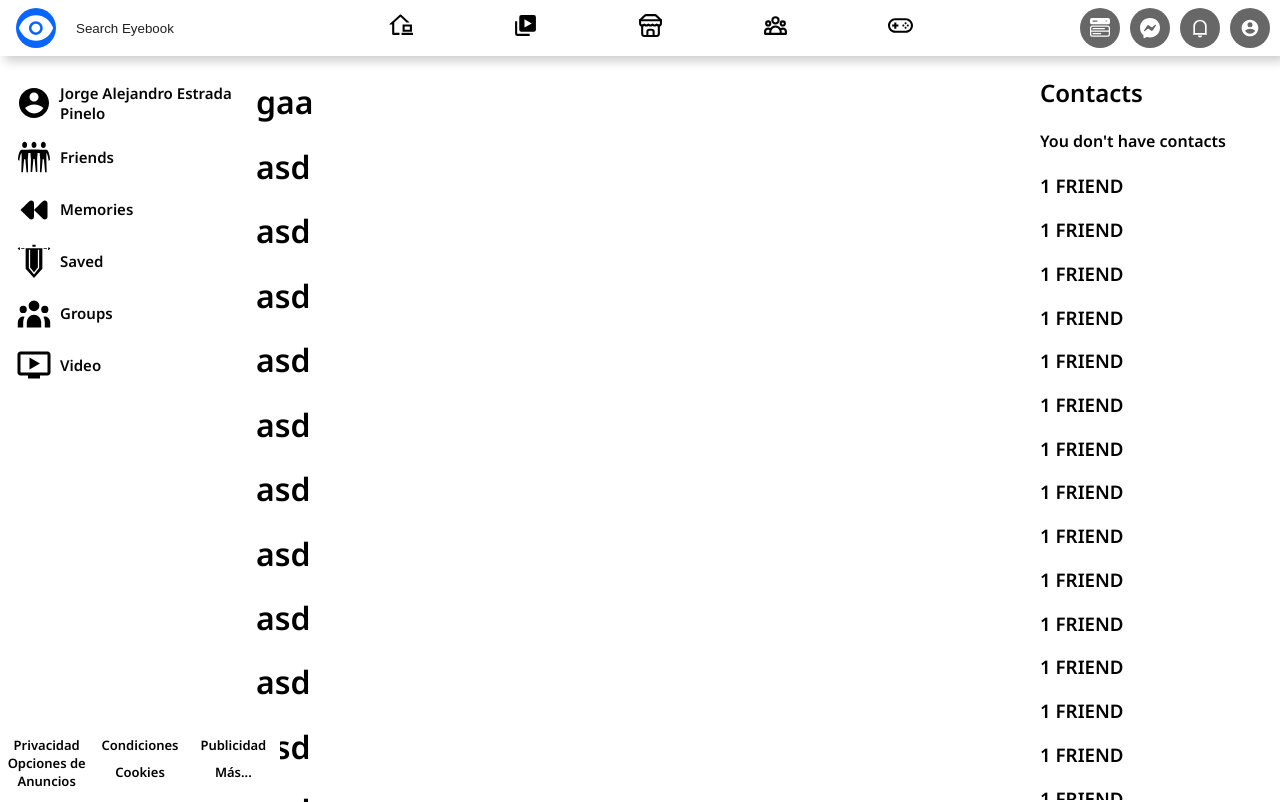
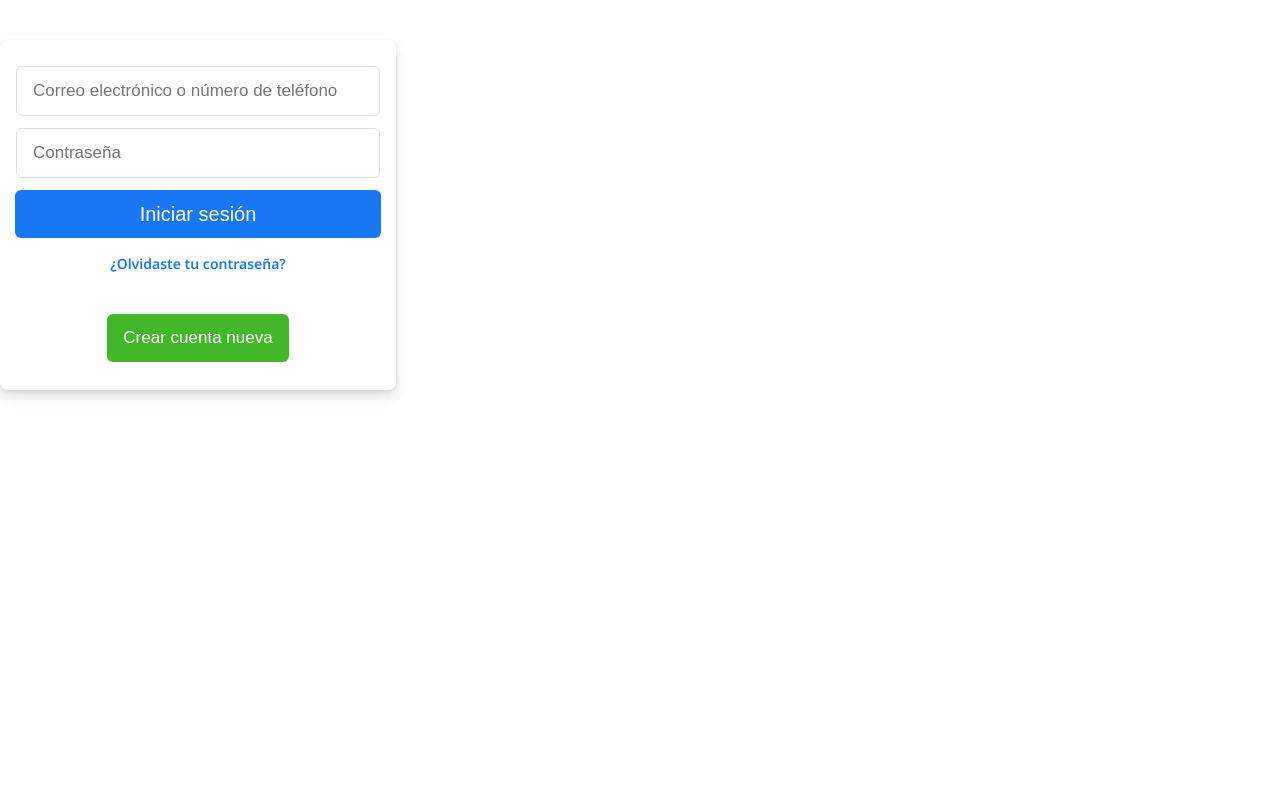
Before and after one commit to IIJorgeEstradaII/Eyebook, a React (Vite) app: page / in a window 1280 px wide. Shown: the top 802 px of the page. Built offline with nearby package versions, Linux system fonts and the light colour scheme.

Commit message:
Added Login pagew

```diff
--- a/package.json
+++ b/package.json
@@ -10,6 +10,7 @@
     "preview": "vite preview"
   },
   "dependencies": {
+    "axios": "^1.6.2",
     "react": "^18.2.0",
     "react-dom": "^18.2.0",
     "react-icons": "^4.11.0",
--- a/src/App.tsx
+++ b/src/App.tsx
@@ -1,7 +1,7 @@
 import { Navbar } from "./components/Navbar"
 import { SideBar } from "./components/SideBar"
 import { FriendsBar } from "./components/FriendsBar"
-import "./assets/styles/landing.css"
+import "./assets/styles/landing.css";
 
 function App() {
 
@@ -19,33 +19,6 @@ function App() {
         </div>
 
         <div className="grid-item2">
-          <h1 className="gordis">gaa</h1>
-          <h1>asd</h1>
-          <h1>asd</h1>
-          <h1>asd</h1>
-          <h1>asd</h1>
-          <h1>asd</h1>
-          <h1>asd</h1>
-          <h1>asd</h1>
-          <h1>asd</h1>
-          <h1>asd</h1><h1>asd</h1>
-          <h1>asd</h1>
-          <h1>asd</h1>
-          <h1>asd</h1>
-          <h1>asd</h1>
-          <h1>asd</h1>
-          <h1>asd</h1>
-          <h1>asd</h1>
-          <h1>asd</h1>
-          <h1>asd</h1>
-          <h1>asd</h1>
-          <h1>asd</h1>
-          <h1>asd</h1>
-          <h1>asd</h1>
-          <h1>asd</h1>
-          <h1>asd</h1><h1>asd</h1>
-
-          <h1>asd</h1>
         </div>
         <div className="grid-item4">
           <FriendsBar/>
--- a/src/assets/styles/friends-bar.css
+++ b/src/assets/styles/friends-bar.css
@@ -9,12 +9,35 @@
   z-index: 5;
 }
 
-.friend-list{
-  right: 0px;
-  margin: 0 8px;
-
-}
-
 .friends-bar:hover{
   overflow-y: auto;
 }
+
+.chats{
+  font-size: 17px;
+  width: 332.89;
+}
+
+.chats-header{
+  display: grid;
+  grid-template-columns: 70% 15% 15%;
+  padding: 0px 16px;
+}
+
+.chats-header__icons{
+  display: flex;
+  flex-direction: row;
+  align-items: center;
+  justify-content: center;
+  margin-left: 50%;
+  margin-top: 25%;
+  height: 26.17px;
+  width: 26.17px;
+}
+
+.chats-header__icons:hover{
+cursor: pointer;
+background-color: rgb(154, 154, 155);
+border-radius: 50%;
+transition: 0.5s ease;
+}
--- a/src/components/FriendsBar.tsx
+++ b/src/components/FriendsBar.tsx
@@ -1,53 +1,63 @@
-import React from 'react'
+import React, { useState, useEffect } from 'react'
 import "../assets/styles/friends-bar.css"
+import Icons from '../assets/styles/icons.d';
+import axios from 'axios';
+
+interface UserData {
+  id: number;
+  email: string;
+  created_at: string;
+  updated_at: string;
+}
 
 export const FriendsBar = () => {
 
+  const [data, setData] = useState<UserData[]>([])
+
+  useEffect(() => {
+    const fetchData = async () => {
+      try {
+        const response = await axios.get("http://localhost:3000/users");
+        setData(response.data)
+      } catch (error) {
+        console.error("Error", error)
+      }
+    };
+    fetchData();
+  },[])
+
   const handleFriendsListScroll = (e: React.UIEvent<HTMLDivElement>) => {
     e.stopPropagation();
-    // Tu lógica adicional para el scroll de la lista de amigos, si es necesario
   };
 
   return (
     <>
       <div className='friends-bar' onScroll={handleFriendsListScroll} >
         <div className='friend-list'>
-          <h2>Contacts</h2>
+          <div className='chats-header'>
+            <h2 className='chats'>Contactos</h2>
+              <div className='chats-header__icons'>{ <Icons.Search/> }</div>
+              <div className='chats-header__icons'>{ <Icons.More/> }</div>
+          </div>
           <h4>You don't have contacts</h4>
-          <h3>1 FRIEND</h3>
-          <h3>1 FRIEND</h3>
-          <h3>1 FRIEND</h3>
-          <h3>1 FRIEND</h3>
-          <h3>1 FRIEND</h3>
-          <h3>1 FRIEND</h3>
-          <h3>1 FRIEND</h3>
-          <h3>1 FRIEND</h3>
-          <h3>1 FRIEND</h3>
-          <h3>1 FRIEND</h3>
-          <h3>1 FRIEND</h3>
-          <h3>1 FRIEND</h3>
-          <h3>1 FRIEND</h3>
-          <h3>1 FRIEND</h3>
-          <h3>1 FRIEND</h3>
-          <h3>1 FRIEND</h3>
-          <h3>1 FRIEND</h3>
-          <h3>1 FRIEND</h3>
-          <h3>1 FRIEND</h3>
-          <h3>1 FRIEND</h3>
-          <h3>1 FRIEND</h3>
-          <h3>1 FRIEND</h3>
-          <h3>1 FRIEND</h3>
-          <h3>1 FRIEND</h3>
-          <h3>1 FRIEND</h3>
-          <h3>1 FRIEND</h3>
-          <h3>1 FRIEND</h3>
-          <h3>1 FRIEND</h3>
-          <h3>1 FRIEND</h3>
-          <h3>7 FRIEND</h3>
-          <h3>1 FRIEND</h3>
-          <h3>1 FRIEND</h3>
-          <h3>1 FRIEND</h3>
-          <p>hello world</p>
+          <div>{data.map(item => (
+          <div key={item.id}>
+        <ul>
+          <li>
+            {item.id}
+          </li>
+          <li>
+            {item.email}
+          </li>
+          <li>
+            {item.created_at}
+          </li>
+          <li>
+            {item.updated_at}
+          </li>
+          </ul>
+        </div>
+    ))}</div>
         </div>
       </div>
     </>
--- /dev/null
+++ b/src/components/pages/LoginPage.tsx
@@ -0,0 +1,34 @@
+import React from 'react'
+import "./login-page.css"
+
+export const LoginPage = () => {
+
+  return (
+    <>
+      <div className='login-box'>
+        <div className='login-form'>
+          <form action="">
+            <div className='cre-inputs'>
+              <div className='in-ce'>
+                <input className='input-log' type="text" placeholder='Correo electrónico o número de teléfono' />
+              </div>
+              <div className='in-ce'>
+                <input className='input-log' type="password" placeholder='Contraseña' />
+              </div>
+            </div>
+            <div className='sb-b'>
+              <button className='b-log' type='submit'>Iniciar sesión</button>
+            </div>
+          </form>
+        <div className='a-recover'>
+          <a href="">¿Olvidaste tu contraseña?</a>
+        </div>
+          <div className='line-b'></div>
+          <div>
+            <button className='su-b'>Crear cuenta nueva</button>
+          </div>
+        </div>
+      </div>
+    </>
+  )
+}
--- /dev/null
+++ b/src/components/pages/login-page.css
@@ -0,0 +1,83 @@
+.login-form{
+  display: flex;
+  flex-direction: column;
+  justify-content: center;
+  background-color: #fff;
+  border: none;
+  align-items: center;
+  border-radius: 8px;
+  box-shadow: 0 2px 4px rgba(0, 0, 0, .1), 0 8px 16px rgba(0, 0, 0, .1);
+  box-sizing: border-box;
+  margin-top: 40px;
+  padding: 20px 0 28px;
+  height: 349.83px;
+  width: 396px;
+}
+
+.login-box{
+  height: 456px;
+  width: 396px;
+}
+
+.in-ce{
+  padding: 6px 0px;
+}
+
+.cre-inputs{
+  display: grid;
+  grid-template-rows: auto auto;
+  justify-content: center;
+}
+
+.input-log{
+  padding: 14px 16px;
+  font-size: 17px;
+  width: 330px;
+  border-radius: 6px;
+  border: 1px solid #dddfe2
+}
+
+.b-log{
+  background-color: #1877f2;
+  border: none;
+  border-radius: 6px;
+  font-size: 20px;
+  line-height: 48px;
+  padding: 0px 16px;
+  width: 366px;
+  color: #FFFFFF;
+}
+
+.sb-b{
+  padding: 6px 0px 0px 0px;
+}
+
+.a-recover{
+  margin-top: 16px;
+  font-size: 14px;
+  font-weight: 500;
+}
+
+.a-recover a{
+  text-decoration: none;
+  color: #1877f2;
+}
+
+
+.line-b{
+  align-items: center;
+  border-bottom: 1px solid #dadde1;
+  display: flex;
+  margin: 20px 16px;
+  text-align: center;
+}
+
+.su-b{
+  border: none;
+  border-radius: 6px;
+  font-size: 17px;
+  line-height: 48px;
+  padding: 0 16px;
+  background-color: #42b72a;
+  color: #fff;
+}
--- a/src/main.tsx
+++ b/src/main.tsx
@@ -1,15 +1,16 @@
 import React from 'react'
 import ReactDOM from 'react-dom/client'
-import App from './App.tsx'
+/* import App from './App.tsx' */
 import { BrowserRouter as Router, Route, Routes  } from 'react-router-dom'
 import "../src/assets/styles/reset.css"
+import { LoginPage } from './components/pages/LoginPage.tsx'
 
 ReactDOM.createRoot(document.getElementById('root')!).render(
 
   <React.StrictMode>
     <Router>
       <Routes>
-        <Route path='/' element={<App/>} />
+        <Route path='/' element={<LoginPage/>} />
       </Routes>
     </Router>
   </React.StrictMode>,
```
Also changed, not shown: src/assets/styles/icons.d.tsx (+6 -2 lines), 1 other file (tests, documents, lock files or other folders).
